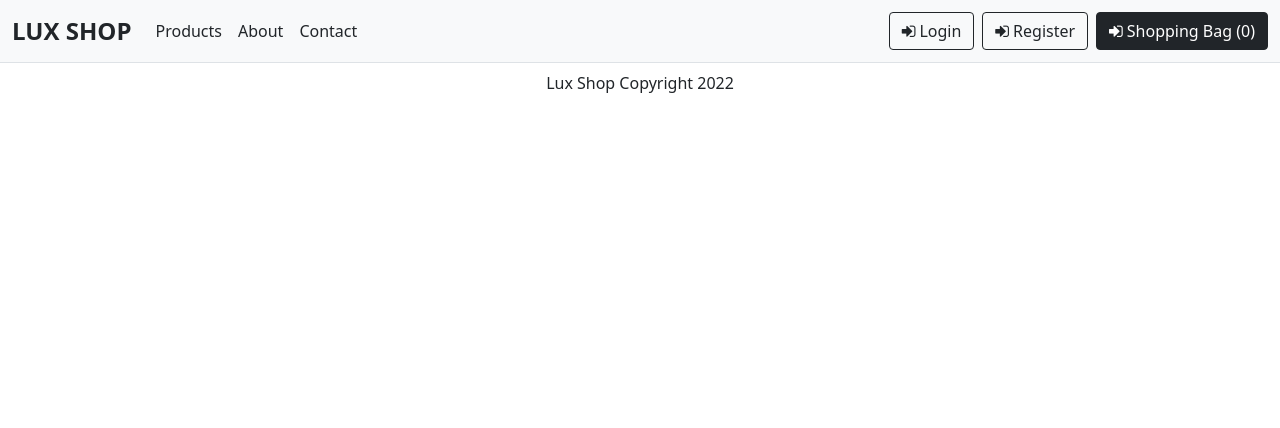
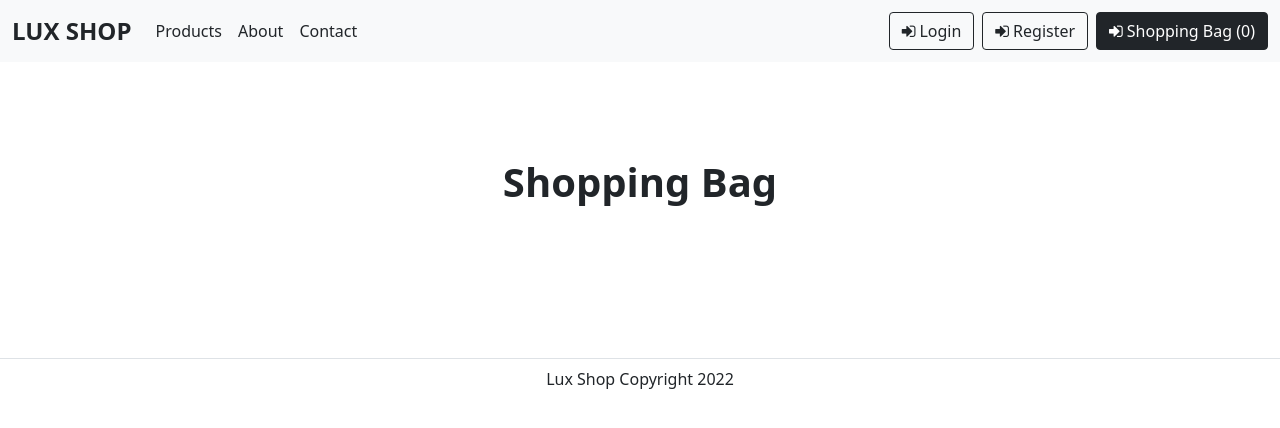
Before and after one commit to cdlampley/lux-shop, a React (Create React App) app: page /bag in a window 1280 px wide. Shown: the top 428 px of the page. Built offline with nearby package versions, Linux system fonts and the light colour scheme.

Commit message:
updated files

```diff
--- a/src/App.js
+++ b/src/App.js
@@ -5,6 +5,7 @@ import Footer from './components/Footer';
 import { Routes, Route } from 'react-router-dom';
 import Products from './components/Products';
 import Product from './components/Product';
+import Bag from './components/Bag';
 
 
 
@@ -17,6 +18,7 @@ function App() {
         <Route exact path="/" element={<Home/>} />
         <Route exact path="/products" element={<Products/>} />
         <Route exact path="/products/:id" element={<Product/>} />
+        <Route exact path="/bag" element={<Bag/>} />
       </Routes>
       <Footer />
     </div>
--- a/src/components/Bag.js
+++ b/src/components/Bag.js
@@ -1,14 +1,20 @@
 import React from 'react';
 
-export default function Bag(props) {
-    const {bagItems} = props;
+const Bag = () => {
+
+
     return (
         <div>
-            <h2>Bag Items</h2>
-            <div>
-                {bagItems.length === 0 && <div>Bag Is Empty</div>}
+            <div className="container my-5 py-5">
+                <div className="row">
+                    <div className="col-12 mb-5">
+                        <h2 className="display-6 fw-bolder text-center">Shopping Bag</h2>
+                    </div>
+                </div>
             </div>
+
         </div>
-
     )
 }
+
+export default Bag;
--- a/src/components/Header.js
+++ b/src/components/Header.js
@@ -1,5 +1,6 @@
 import React from 'react';
 import { NavLink } from "react-router-dom";
+
 
 const Header = () => {
 
--- a/src/components/Product.js
+++ b/src/components/Product.js
@@ -2,12 +2,14 @@ import React, { useState, useEffect } from 'react';
 import { useParams } from 'react-router-dom';
 import { NavLink } from "react-router-dom";
 import Skeleton from 'react-loading-skeleton';
+
 
 const Product = () => {
 
     const { id } = useParams();
     const [product, setProduct] = useState([]);
     const [loading, setLoading] = useState(false);
+
 
 
     useEffect(() => {
@@ -24,7 +26,7 @@ const Product = () => {
         return (
             <>
                 <div className="col-md-6">
-                    <Skeleton height={400}/>
+                    <Skeleton height={400} />
                 </div>
                 <div className="col-md-6">
                     <Skeleton height={50} width={300} />
@@ -33,13 +35,13 @@ const Product = () => {
                     <Skeleton height={50} />
                     <Skeleton height={150} />
                     <Skeleton height={50} width={100} />
-                    <Skeleton height={50} width={100} style={{marginLeft:6}} />
+                    <Skeleton height={50} width={100} style={{ marginLeft: 6 }} />
                 </div>
             </>
         )
     }
 
-    const [bagItems, setBagItems] = useState([]);
+
 
 
     const ShowProduct = () => {
@@ -64,11 +66,10 @@ const Product = () => {
                         {product.description}
                     </p>
                     <button className="btn btn-outline-dark px-3 py-2"
-
                     >
                         Add to bag
                     </button>
-                    <NavLink to="/cart" className="btn btn-outline-dark ms-2 px-3 py-2">Go to Bag</NavLink>
+                    <NavLink to="/bag" className="btn btn-outline-dark ms-2 px-3 py-2">Go to Bag</NavLink>
                 </div>
             </>
         )
--- a/src/components/actions/addToBag.js
+++ /dev/null
@@ -1 +0,0 @@
-import React, {Component} from 'react';
--- a/src/index.js
+++ b/src/index.js
@@ -6,6 +6,7 @@ import reportWebVitals from './reportWebVitals';
 import '../node_modules/bootstrap/dist/css/bootstrap.min.css';
 import '../node_modules/font-awesome/css/font-awesome.min.css';
 import { BrowserRouter } from 'react-router-dom';
+
 
 
 const root = ReactDOM.createRoot(document.getElementById('root'));
```
Also changed, not shown: src/components/Products.js (+9 -9 lines), src/components/actions/login.js (deleted, +0 -11 lines), src/components/actions/register.js (deleted, +0 -9 lines).
